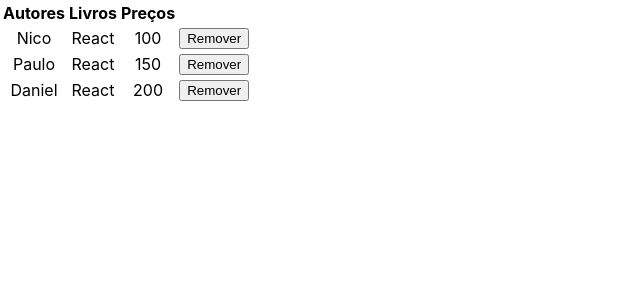
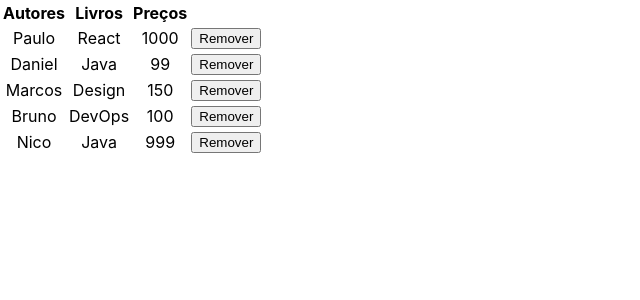
Before and after one commit to sandrooscar/react_parte1, a React (Create React App) app in the folder curso-react-alura/: page / in a window 1280 px wide. Shown: the top 300 px of the page, without its empty margins (0-640 px from the left). Built offline with nearby package versions, Linux system fonts and the light colour scheme.

Commit message:
AULA02-Usando componentes - passando dados entre componentes

```diff
--- a/curso-react-alura/src/App.js
+++ b/curso-react-alura/src/App.js
@@ -2,9 +2,36 @@ import React from 'react';
 import './App.css';
 import Tabela from './Tabela';
 function App() {
+  const autores = [
+    {
+      nome: 'Paulo',
+      livro: 'React',
+      preco: '1000'
+    },
+    {
+      nome: 'Daniel',
+      livro: 'Java',
+      preco: '99'
+    },
+    {
+      nome: 'Marcos',
+      livro: 'Design',
+      preco: '150'
+    },
+    {
+      nome: 'Bruno',
+      livro: 'DevOps',
+      preco: '100'
+    },
+    {
+      nome: 'Nico',
+      livro: 'Java',
+      preco: '999'
+    }
+  ];
   return (
     <div className="App">
-      <Tabela/>
+      <Tabela autores={ autores }/>
     </div>
   );
 }
--- a/curso-react-alura/src/Tabela.js
+++ b/curso-react-alura/src/Tabela.js
@@ -7,42 +7,39 @@ const TableHead = () => {
           <th>Autores</th>
           <th>Livros</th>
           <th>Preços</th>
+          <th></th>
         </tr>
       </thead>
     );
 }
 
-const TableBody = () => {
+const TableBody = props => {
+    const linhas = props.autores.map((linha, index) => {
+        return (
+            <tr>
+                <td>{ linha.nome }</td>
+                <td>{ linha.livro }</td>
+                <td>{ linha.preco }</td>
+                <td><button>Remover</button></td>
+            </tr>
+        );
+    });
+
     return(
-      <tbody>
-        <tr>
-          <td>Nico</td>
-          <td>React</td>
-          <td>100</td>
-          <td><button>Remover</button></td>
-        </tr>
-        <tr>
-          <td>Paulo</td>
-          <td>React</td>
-          <td>150</td>
-          <td><button>Remover</button></td>
-        </tr>
-        <tr>
-          <td>Daniel</td>
-          <td>React</td>
-          <td>200</td>
-          <td><button>Remover</button></td>
-        </tr>
-      </tbody>
+        <tbody>
+            {linhas}
+        </tbody>
     );
 }
 
 class Tabela extends Component {
     render(){
+        //pega o aray de autores da propriedae props do componente, autores deve ser o mesmo nome do parametro passado
+        const { autores } = this.props;
         return (
         <table>
             <TableHead/>
-            <TableBody/>
+            <TableBody autores = { autores }/>
           </table>
         );
     }
```
Also changed, not shown: curso-react-alura/react-parte1.txt.
